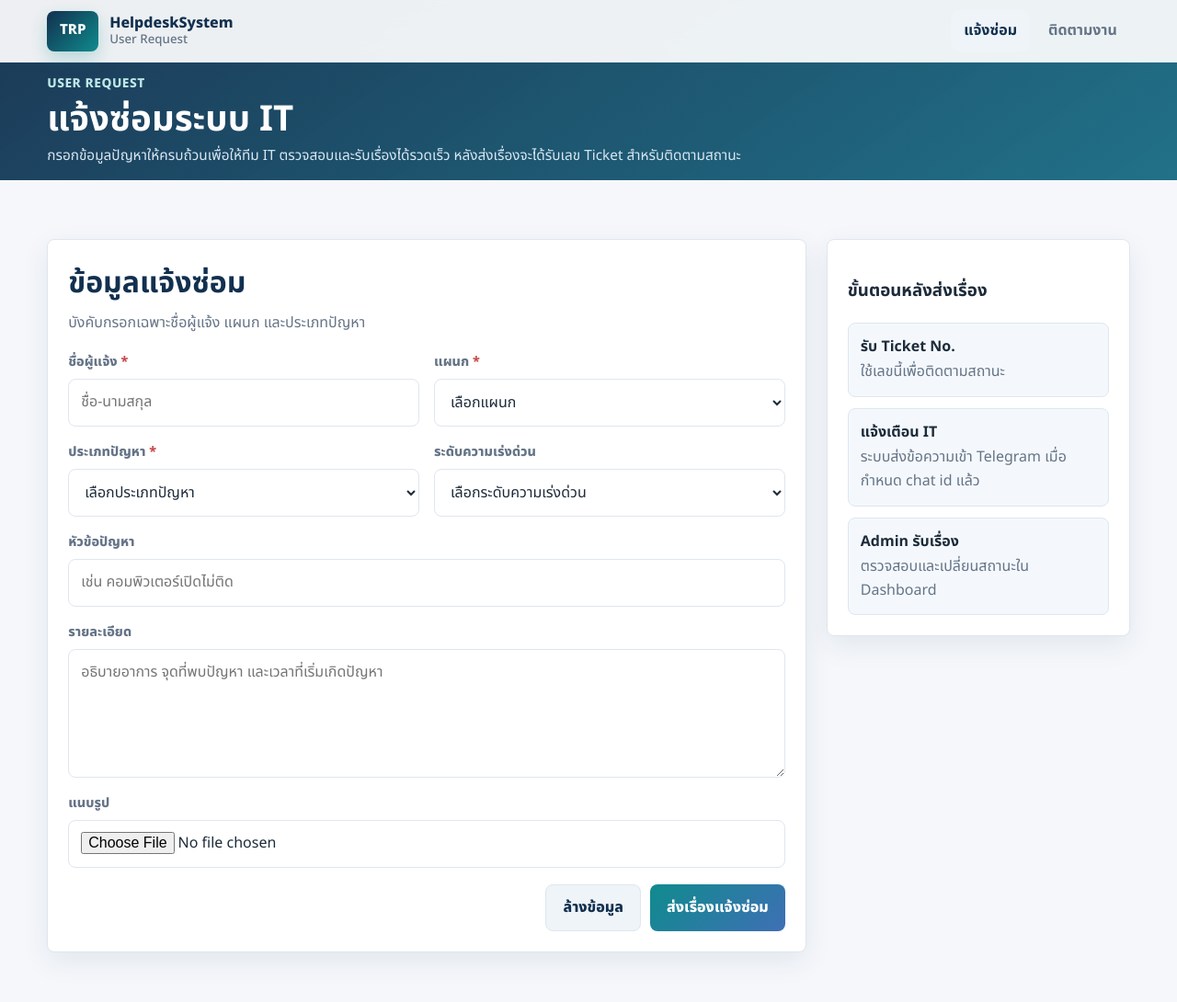
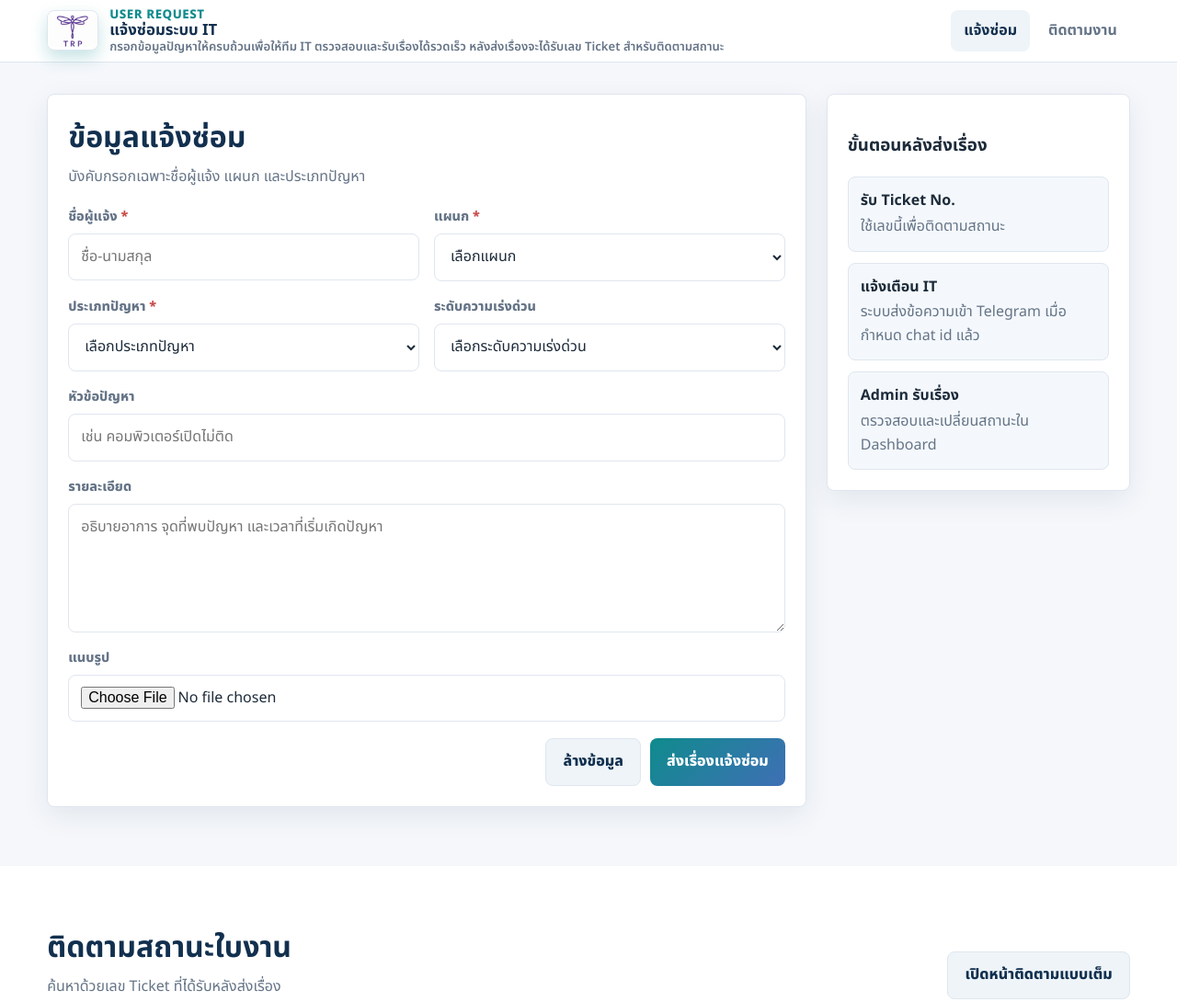
Before and after one commit to ittrphospital/helpdesksystem, a website: page userrequest/index.html in a window 1280 px wide. Shown: the top 1090 px of the page at 92% size. Drawn offline with Linux system fonts and the light colour scheme.

Commit message:
Update user request header and logo

```diff
--- a/shared/layout.css
+++ b/shared/layout.css
@@ -59,6 +59,17 @@ button, input, select, textarea { font: inherit; }
   font-size: .95rem;
   background: linear-gradient(135deg, var(--navy), var(--teal));
   box-shadow: 0 8px 18px rgba(15, 139, 141, .24);
+}
+.brand-mark.logo-mark {
+  overflow: hidden;
+  background: #fff;
+  border: 1px solid var(--line);
+}
+.brand-mark.logo-mark img {
+  width: 100%;
+  height: 100%;
+  object-fit: contain;
+  display: block;
 }
 .brand-text { display: flex; flex-direction: column; color: var(--navy); font-weight: 800; line-height: 1.2; }
 .brand-text small { color: var(--muted); font-weight: 500; }
--- a/userrequest/index.html
+++ b/userrequest/index.html
@@ -11,8 +11,12 @@
   <header class="topbar">
     <div class="container nav-inner">
       <a class="brand" href="#request">
-        <span class="brand-mark">TRP</span>
-        <span class="brand-text">HelpdeskSystem<small>User Request</small></span>
+        <span class="brand-mark logo-mark"><img src="../shared/assets/logo.jpeg" alt="TRP"></span>
+        <span class="brand-text request-brand-text">
+          <small>USER REQUEST</small>
+          <strong>แจ้งซ่อมระบบ IT</strong>
+          <em>กรอกข้อมูลปัญหาให้ครบถ้วนเพื่อให้ทีม IT ตรวจสอบและรับเรื่องได้รวดเร็ว หลังส่งเรื่องจะได้รับเลข Ticket สำหรับติดตามสถานะ</em>
+        </span>
       </a>
       <nav class="nav-links" data-nav-links>
         <a class="nav-link active" href="#request">แจ้งซ่อม</a>
@@ -24,17 +28,7 @@
     </div>
   </header>
 
-  <section class="hero request-hero" id="request">
-    <div class="container hero-grid single">
-      <div>
-        <span class="eyebrow">USER REQUEST</span>
-        <h1>แจ้งซ่อมระบบ IT</h1>
-        <p>กรอกข้อมูลปัญหาให้ครบถ้วนเพื่อให้ทีม IT ตรวจสอบและรับเรื่องได้รวดเร็ว หลังส่งเรื่องจะได้รับเลข Ticket สำหรับติดตามสถานะ</p>
-      </div>
-    </div>
-  </section>
-
-  <main>
+  <main class="request-main" id="request">
     <section class="section">
       <div class="container">
         <div class="request-layout">
--- a/userrequest/userrequest.css
+++ b/userrequest/userrequest.css
@@ -3,6 +3,35 @@
   grid-template-columns: minmax(0, 1fr) 330px;
   gap: 22px;
   align-items: start;
+}
+.request-main {
+  padding-top: var(--nav-height);
+}
+.request-main > .section:first-child {
+  padding-top: 34px;
+}
+.request-brand-text {
+  max-width: 860px;
+}
+.request-brand-text small {
+  color: var(--teal);
+  font-weight: 800;
+  letter-spacing: .04em;
+}
+.request-brand-text strong {
+  color: var(--navy);
+  font-size: 1.05rem;
+  line-height: 1.15;
+}
+.request-brand-text em {
+  color: var(--muted);
+  font-size: .82rem;
+  font-style: normal;
+  font-weight: 600;
+  line-height: 1.25;
+  white-space: nowrap;
+  overflow: hidden;
+  text-overflow: ellipsis;
 }
 .request-hero {
   padding: calc(var(--nav-height) + 10px) 0 14px;
@@ -82,10 +111,22 @@
 @media (max-width: 860px) {
   .request-layout { grid-template-columns: 1fr; }
   .request-side { position: static; }
+  .request-brand-text {
+    max-width: min(520px, 58vw);
+  }
+  .request-brand-text em {
+    display: none;
+  }
 }
 @media (max-width: 560px) {
   .request-hero {
     padding: calc(var(--nav-height) + 10px) 0 14px;
   }
+  .request-brand-text small {
+    display: block;
+  }
+  .request-brand-text strong {
+    font-size: .95rem;
+  }
   .track-mini, .track-search { grid-template-columns: 1fr; }
 }
```
Also changed, not shown: userrequest/track.html (+1 -1 lines), shared/assets/logo.jpeg (added).
